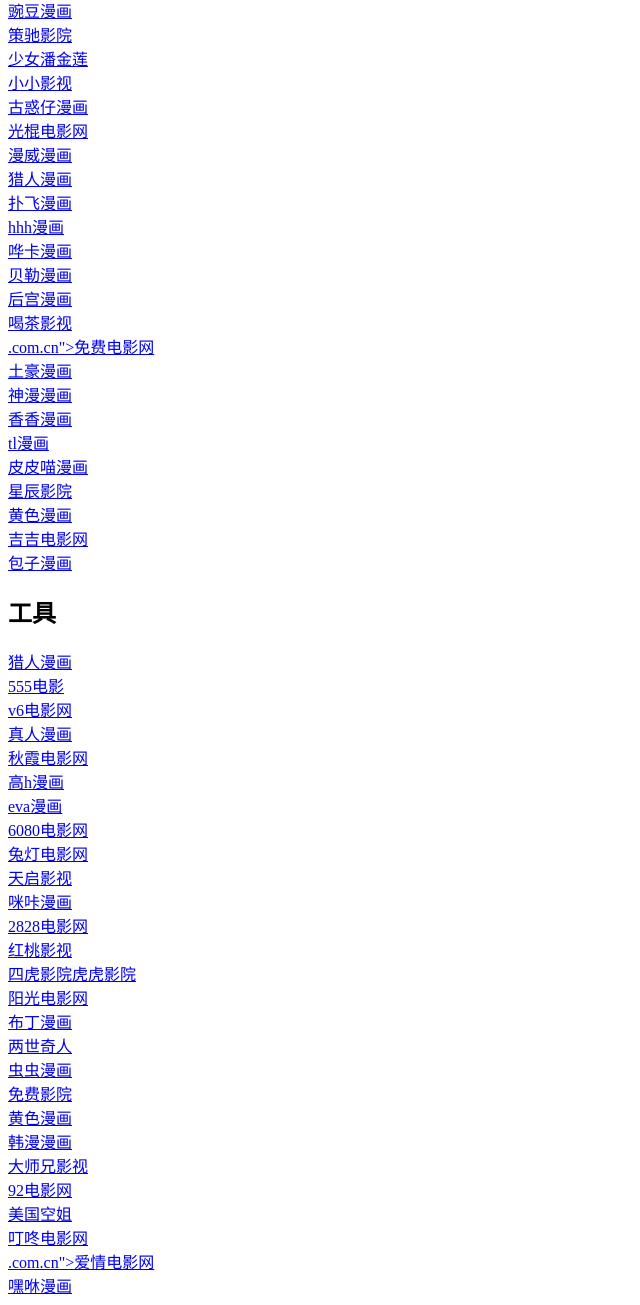
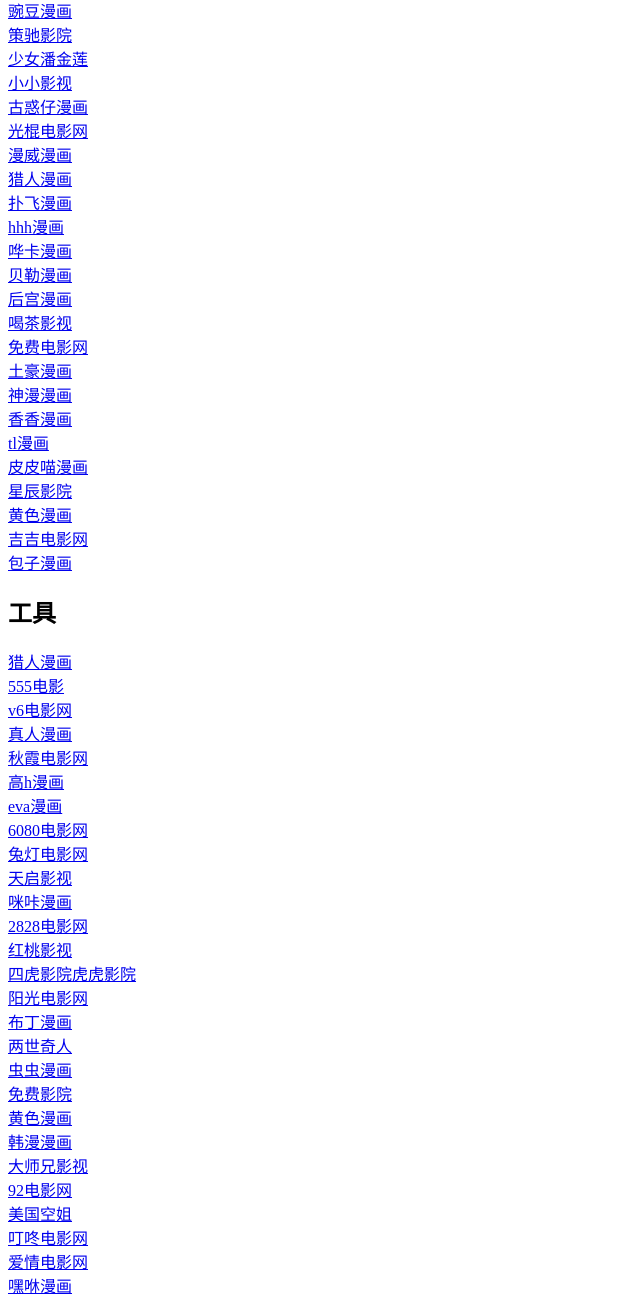
Before and after one commit to dengshihouwangzhidaohang/dengshihouwangzhidaohang.github.io, a plain HTML site: page index.html in a window 1280 px wide. Shown: the part 1738-3043 px from the top of the page, without its empty margins (0-640 px from the left). Drawn offline with Linux system fonts and the light colour scheme.

Commit message:
Fix HTML encoding issues in index.html

```diff
--- a/index (2).html
+++ b/index.html
@@ -93,7 +93,7 @@
 <a href="https://www.beilemanhua-wap.com.cn">贝勒漫画</a><br>
 <a href="https://hougongmanhua-app.com.cn">后宫漫画</a><br>
 <a href="https://hechayingshi-top1.com.cn">喝茶影视</a><br>
-<a href="https://www.mianfeidianyingwang-cn">.com.cn">免费电影网</a><br>
+<a href="https://www.mianfeidianyingwang-cn.com.cn">免费电影网</a><br>
 <a href="https://tuhaomanhua-cn.com.cn">土豪漫画</a><br>
 <a href="https://shenmanmanhua-app.com.cn">神漫漫画</a><br>
 <a href="https://www.xiangxiangmanhua-book.com.cn">香香漫画</a><br>
@@ -131,7 +131,7 @@
 <a href="https://92dianyingwang-wap.com.cn">92电影网</a><br>
 <a href="https://meiguokongjie-wap.com.cn">美国空姐</a><br>
 <a href="https://dingdongdianyingwang-h5.com.cn">叮咚电影网</a><br>
-<a href="https://www.aiqingdianyingwang-cn">.com.cn">爱情电影网</a><br>
+<a href="https://www.aiqingdianyingwang-cn.com.cn">爱情电影网</a><br>
 <a href="https://www.heixiumanhua-vip.com.cn">嘿咻漫画</a><br>
 
 </body>
```
